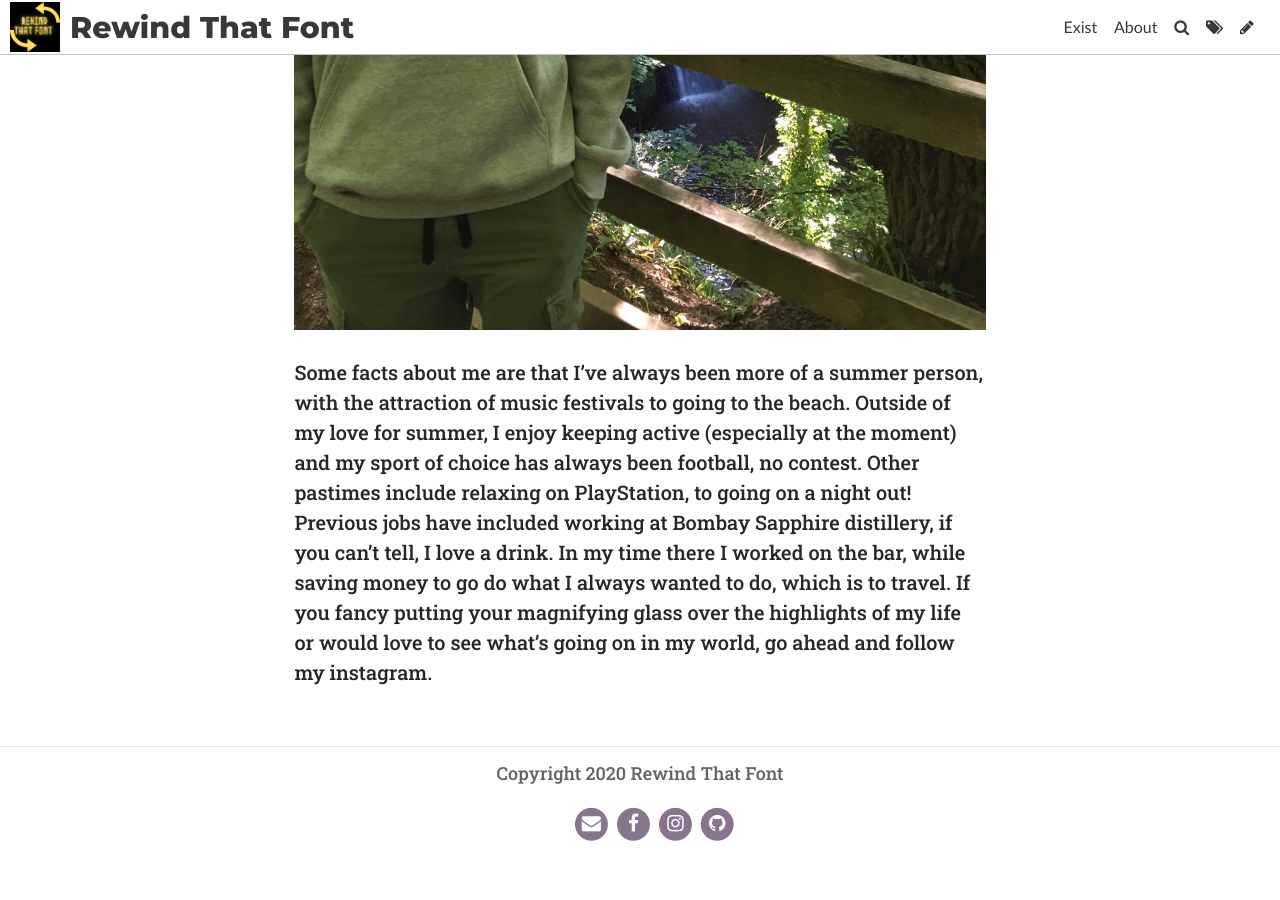
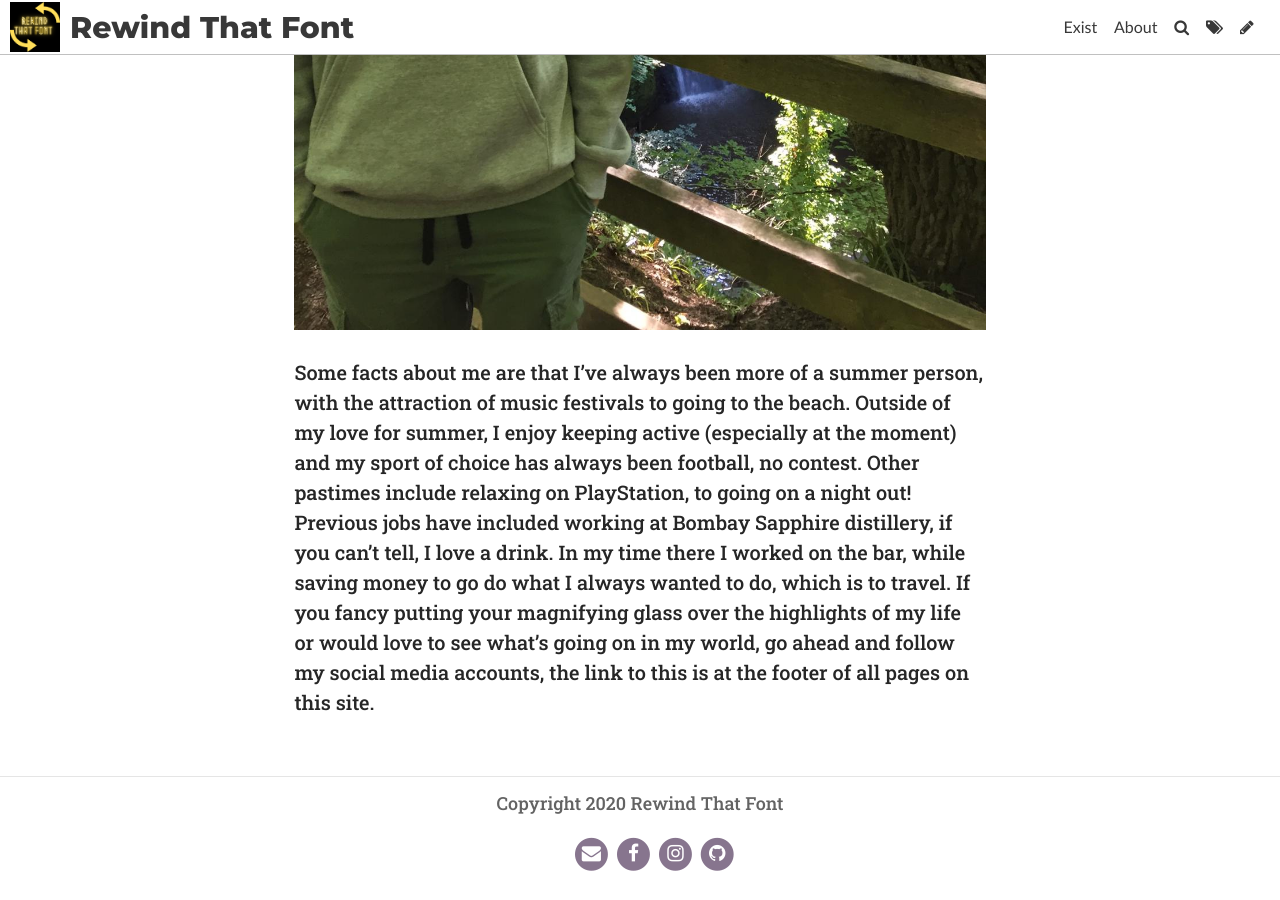
Before and after one commit to hrmcneil3/rewind, a Jekyll site: the page built from pages/about.md, in a window 1280 px wide and 900 px high, scrolled down 2922 px. Built offline with Jekyll 4.4.1, drawn with Linux system fonts in a browser that asks for light colours; some web fonts are replaced; before the commit the page ends 3792 px from its top, so only the background shows below that.

Commit message:
Update Page “about”

```diff
--- a/pages/about.md
+++ b/pages/about.md
@@ -26,4 +26,4 @@ Alongside *Rewind That Font*, myself and others on our course have our own publi
 
 ![](../uploads/88dfe386-63b6-4571-9039-de98e1df795c.jpeg)
 
-Some facts about me are that I’ve always been more of a summer person, with the attraction of music festivals to going to the beach. Outside of my love for summer, I enjoy keeping active (especially at the moment) and my sport of choice has always been football, no contest. Other pastimes include relaxing on PlayStation, to going on a night out! Previous jobs have included working at Bombay Sapphire distillery, if you can’t tell, I love a drink. In my time there I worked on the bar, while saving money to go do what I always wanted to do, which is to travel. If you fancy putting your magnifying glass over the highlights of my life or would love to see what’s going on in my world, go ahead and follow my instagram.
+Some facts about me are that I’ve always been more of a summer person, with the attraction of music festivals to going to the beach. Outside of my love for summer, I enjoy keeping active (especially at the moment) and my sport of choice has always been football, no contest. Other pastimes include relaxing on PlayStation, to going on a night out! Previous jobs have included working at Bombay Sapphire distillery, if you can’t tell, I love a drink. In my time there I worked on the bar, while saving money to go do what I always wanted to do, which is to travel. If you fancy putting your magnifying glass over the highlights of my life or would love to see what’s going on in my world, go ahead and follow my social media accounts, the link to this is at the footer of all pages on this site.
```
